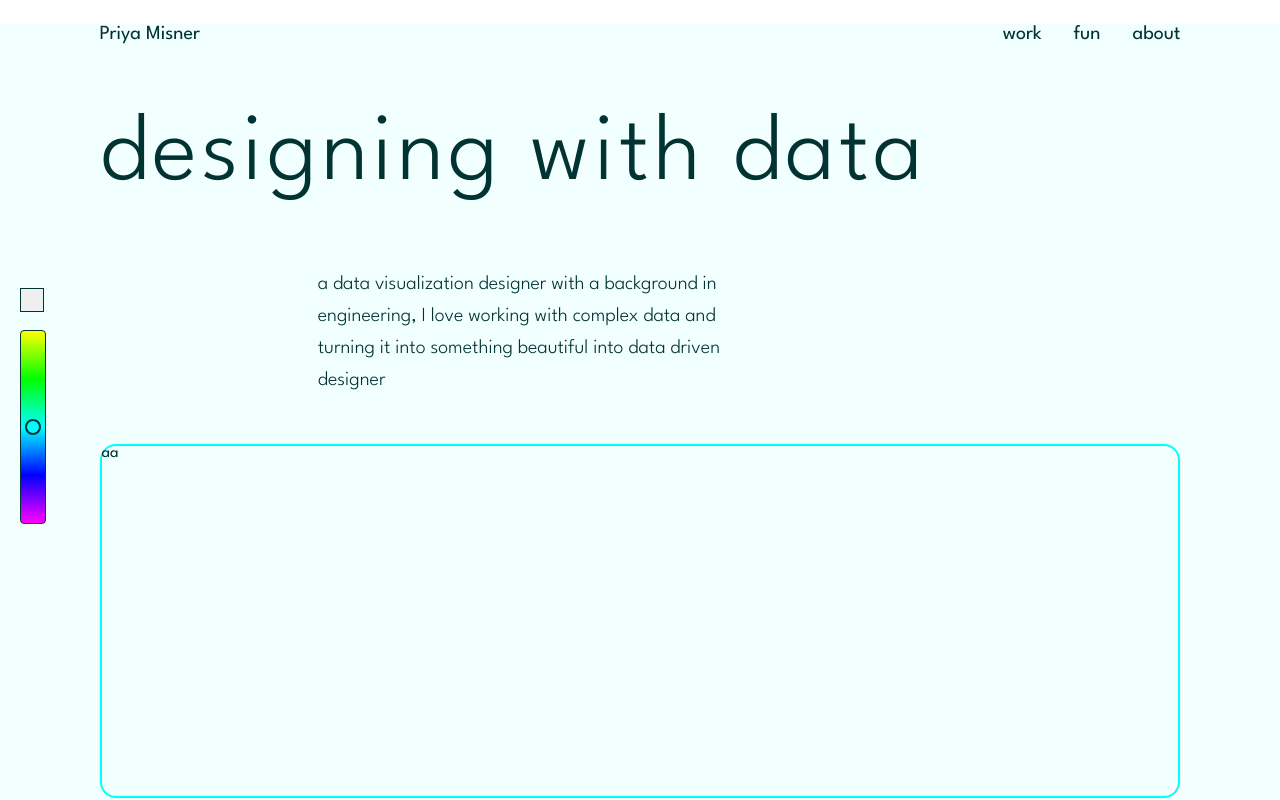
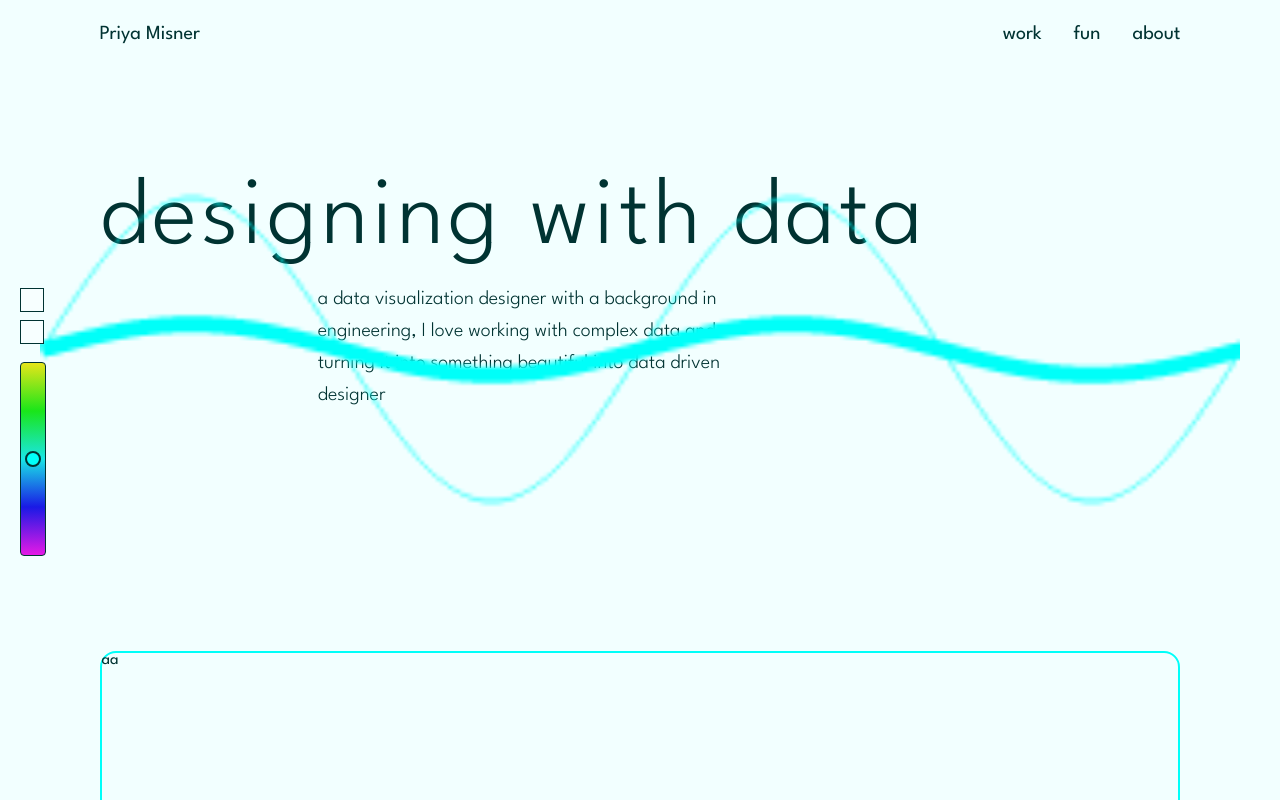
Before and after one commit to p-misner/portfolio, a Next.js app: page / in a window 1280 px wide. Shown: the top 800 px of the page. Built offline with nearby package versions, Linux system fonts and the light colour scheme.

Commit message:
sign wave canvas

```diff
--- a/src/app/components/controls.tsx
+++ b/src/app/components/controls.tsx
@@ -27,7 +27,7 @@ export default function ColorPickerComponent({
   const hueSelectorRef = useRef<any>();
   const isDown = useRef<boolean>(false);
   const mousePosition = useRef<any>();
-  const setSaturation = 100;
+  const setSaturation = 80;
   const setLightness = 50;
   const MAX_HUE = 240; // hue range
   const MIN_HUE = 60;
--- a/src/app/components/sineWave.tsx
+++ b/src/app/components/sineWave.tsx
@@ -1,7 +1,9 @@
+import { useEffect, useRef } from "react";
 import { FullWidthWrapper } from "../style/gridLayout";
 import {
   HeroSubtitle,
   HeroText,
+  SineCanvas,
   SineWaveGridWrapper,
 } from "../style/sineWaveStyle";
 import { CoreColorInput } from "../style/styleConstants";
@@ -17,7 +19,158 @@ export default function SineWave({ color }: CoreColorInput) {
           working with complex data and turning it into something beautiful into
           data driven designer
         </HeroSubtitle>
+        <CanvasWave color={color} />
       </SineWaveGridWrapper>
     </FullWidthWrapper>
   );
 }
+
+type WaveInputs = {
+  ctx: any;
+  Tmax: number;
+  Vmax: number;
+  Vp: number;
+  phase: number;
+  fo: number;
+  N: number;
+  width: number;
+  height: number;
+  color: string;
+  thick: any;
+};
+type GraphInputs = {
+  ctx: {
+    beginPath: () => void;
+    lineWidth: any;
+    strokeStyle: any;
+    moveTo: (arg0: any, arg1: number) => void;
+    lineTo: (arg0: any, arg1: number) => void;
+    stroke: () => void;
+  };
+  x0: any;
+  y0: any;
+  xscale: any;
+  yscale: any;
+  N: number;
+  x: number[];
+  y: number[];
+  color: string;
+  thick: any;
+};
+
+function CanvasWave({ color }: { color: string }) {
+  const canvasRef = useRef(null);
+  useEffect(() => {
+    const canvas = canvasRef.current;
+    const ctx = canvas.getContext("2d");
+    let width = ctx.canvas.width;
+    let height = ctx.canvas.height;
+    // ctx.fillStyle = "#000000";
+
+    // ctx.fillRect(0, 0, width, height);
+
+    drawWave({
+      ctx,
+      width: width,
+      height: height,
+      Tmax: 0.001,
+      Vmax: 2,
+      Vp: 1,
+      phase: 0,
+      fo: 1000,
+      N: 10000,
+      color: `rgba(${color})`,
+      thick: 1,
+    });
+    drawWave({
+      ctx,
+      width: width,
+      height: height,
+      Tmax: 0.001,
+      Vmax: 12,
+      Vp: 1,
+      phase: 0,
+      fo: 1000,
+      N: 1000,
+      color: `rgba(${color})`,
+      thick: 4,
+    });
+  }, [color]);
+  return <SineCanvas ref={canvasRef}></SineCanvas>;
+}
+
+function drawWave({
+  ctx,
+  width,
+  height,
+  Tmax,
+  Vmax,
+  Vp,
+  phase,
+  fo,
+  N,
+  color,
+  thick,
+}: WaveInputs) {
+  // define origin at plot center
+  let x0 = 0.5 + 0.5 * width; // x0, y0 place plot origin in middle of canvas
+  let y0 = 0.5 + 0.5 * height;
+
+  var x = new Array(),
+    y = new Array(); // x,y plotting variables
+  var dt, tstart, tstop; // time variables
+
+  // define plot paramaters
+  tstart = -Tmax;
+  tstop = Tmax;
+  dt = (tstop - tstart) / (N - 1); // time increment over N points
+  let xscale = width / (2 * Tmax); // x pix per s
+  let yscale = height / (2 * Vmax); // y pix per V
+
+  // create function
+  for (let i = 0; i < N; i++) {
+    x[i] = tstart + i * dt;
+    y[i] = Vp * Math.sin(2 * 3.1415 * fo * x[i] + (phase * 3.1415) / 180);
+  }
+
+  GraphArray({
+    ctx,
+    x0,
+    y0,
+    xscale,
+    yscale,
+    N,
+    x,
+    y,
+    color,
+    thick,
+  });
+}
+function GraphArray({
+  ctx,
+  x0,
+  y0,
+  xscale,
+  yscale,
+  N,
+  x,
+  y,
+  color,
+  thick,
+}: GraphInputs) {
+  ctx.beginPath();
+  ctx.lineWidth = thick;
+  ctx.strokeStyle = color;
+
+  for (let i = 0; i < N; i++) {
+    // translate actual x,y to plot xp,yp
+    let xp = x0 + x[i] * xscale;
+    let yp = y0 - y[i] * yscale;
+
+    // draw ine to next point
+    if (i == 0) ctx.moveTo(xp, yp);
+    else ctx.lineTo(xp, yp);
+  }
+
+  ctx.stroke();
+}
--- a/src/app/page.tsx
+++ b/src/app/page.tsx
@@ -20,6 +20,7 @@ export default function Home() {
     <div>
       <ControlPanelWrapper>
         <Settings color={colorPicked} />
+        <Settings color={colorPicked} />
         <ColorPickerComponent
           setColorPicked={setColorPicked}
           colorPicked={colorPicked}
--- a/src/app/style/controlsStyle.tsx
+++ b/src/app/style/controlsStyle.tsx
@@ -1,6 +1,10 @@
 "use client";
 import styled from "styled-components";
-import { CoreColorInput, DarkOverlay_80 } from "./styleConstants";
+import {
+  CoreColorInput,
+  DarkOverlay_80,
+  LightOverlay_97,
+} from "./styleConstants";
 import { ColorMixer } from "../utils/utils";
 
 export const SettingsButton = styled.button<CoreColorInput>`
@@ -13,6 +17,12 @@ export const SettingsButton = styled.button<CoreColorInput>`
       })};
   width: 24px;
   height: 24px;
+  background-color: ${(props) =>
+    ColorMixer({
+      bottomLayer: props.color,
+      topLayer: LightOverlay_97,
+      returnFormat: "rgba",
+    })};
 `;
 
 export const ControlPanelWrapper = styled.div`
@@ -46,11 +56,11 @@ export const Hue = styled.div<CoreColorInput>`
       })};
   background: linear-gradient(
     to bottom,
-    hsl(60, 100%, 50%),
-    hsl(120, 100%, 50%),
-    hsl(180, 100%, 50%),
-    hsl(240, 100%, 50%),
-    hsl(300, 100%, 50%)
+    hsl(60, 80%, 50%),
+    hsl(120, 80%, 50%),
+    hsl(180, 80%, 50%),
+    hsl(240, 80%, 50%),
+    hsl(300, 80%, 50%)
   );
   display: flex;
   align-items: center;
--- a/src/app/style/headerStyle.tsx
+++ b/src/app/style/headerStyle.tsx
@@ -5,7 +5,7 @@ import { GridWrapper } from "./gridLayout";
 import { ColorMixer } from "../utils/utils";
 
 export const Header = styled(GridWrapper)`
-  margin-top: 24px;
+  padding-top: 24px;
 `;
 export const NameHeader = styled.h3<CoreColorInput>`
   font-weight: 600;
--- a/src/app/style/sineWaveStyle.tsx
+++ b/src/app/style/sineWaveStyle.tsx
@@ -11,7 +11,7 @@ export const HeroText = styled.h1<CoreColorInput>`
       topLayer: DarkOverlay_80,
       returnFormat: "rgba",
     })};
-  margin-top: 64px;
+  margin-top: 128px;
   grid-column: 2 / span 11;
   font-size: 96px;
   font-weight: 350;
@@ -29,7 +29,7 @@ export const HeroSubtitle = styled.p<CoreColorInput>`
   font-size: 20px;
   line-height: 1.6;
   font-weight: 300;
-  // margin-top: -20px;
+  margin-bottom: 240px;
   @media screen and (max-width: 768px) {
     grid-column: 2 / span 8;
   }
@@ -39,3 +39,12 @@ export const SineWaveGridWrapper = styled(GridWrapper)`
   min-height: 400px;
   // height: 100vh;
 `;
+
+export const SineCanvas = styled.canvas`
+  grid-column: 1 / span 12;
+  width: 100%;
+  height: 100%;
+  position: absolute;
+  top: 0;
+  z-index: 0;
+`;
```
